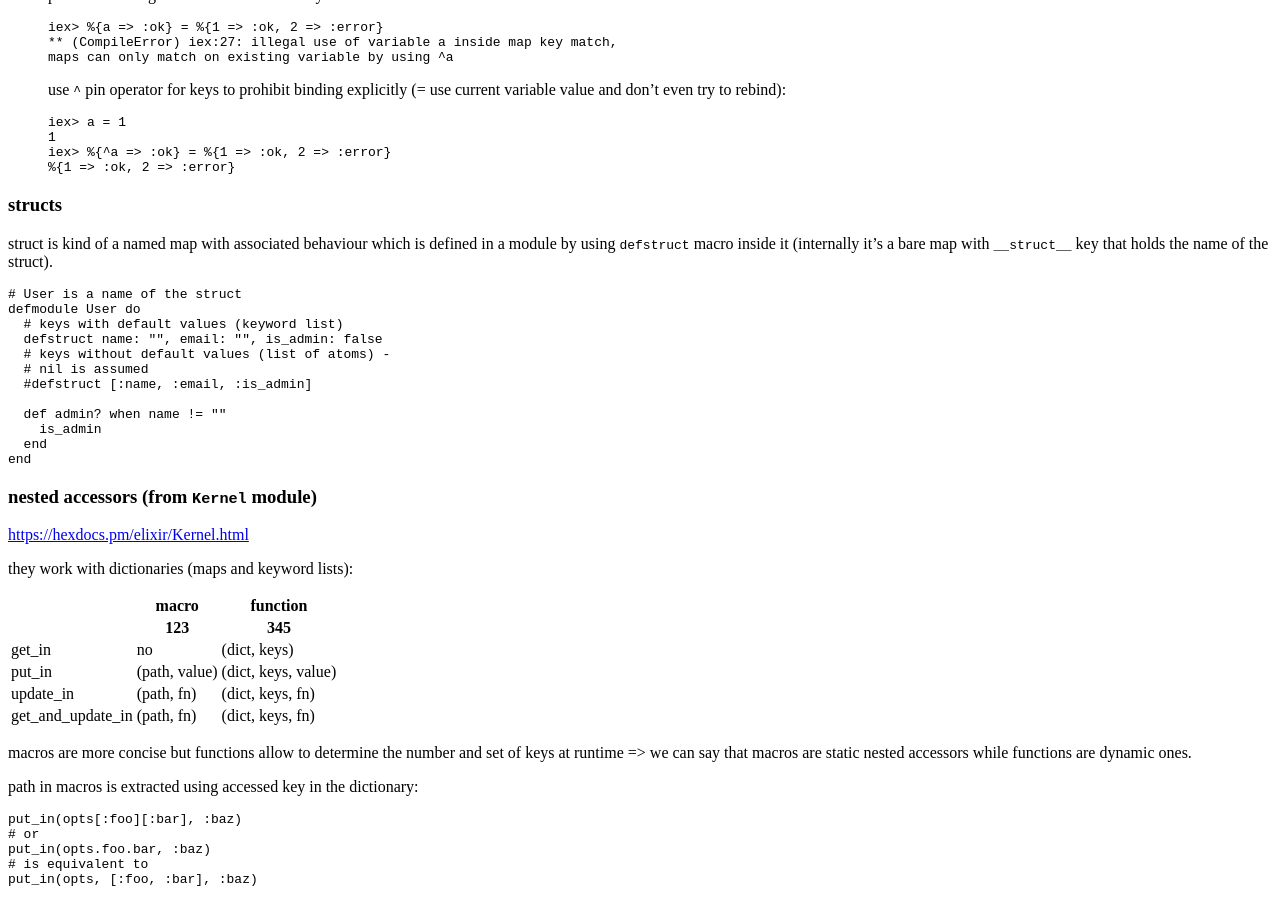
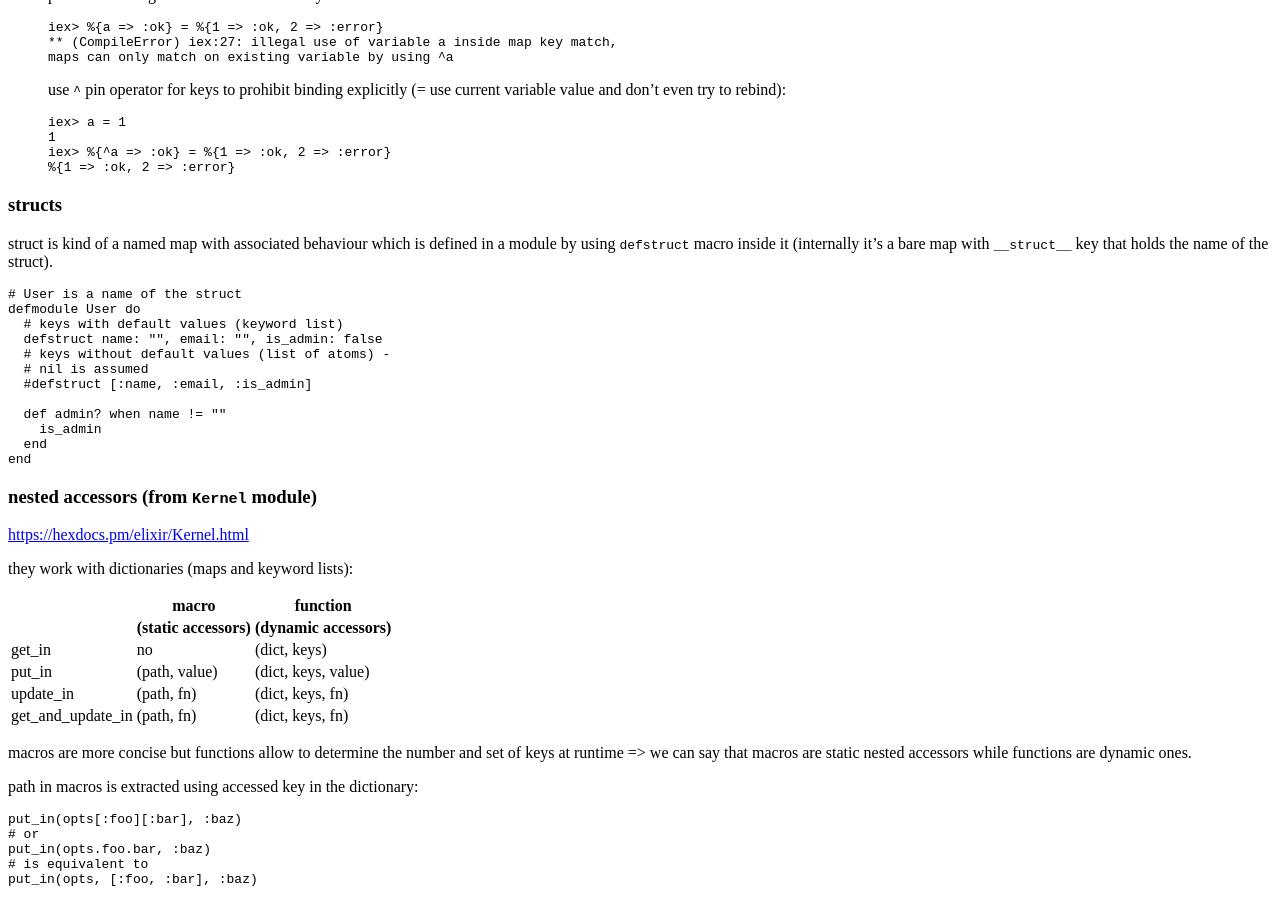
Before and after one commit to tap349/tap349.github.io, a Jekyll site: the page built from _posts/2016-12-31-elixir-notes.md, in a window 1280 px wide and 900 px high, scrolled down 7307 px. Built offline with Jekyll 4.4.1, drawn with Linux system fonts in a browser that asks for light colours.

Commit message:
update 2017-01-06_02:33:37

```diff
--- a/_posts/2016-12-31-elixir-notes.md
+++ b/_posts/2016-12-31-elixir-notes.md
@@ -529,7 +529,7 @@ end
 they work with dictionaries (maps and keyword lists):
 
 |                   | macro                    | function            |
-|                   | 123                    | 345            |
+|                   | (static accessors)       | (dynamic accessors) |
 |-------------------|--------------------------|---------------------|
 | get_in            | no                       | (dict, keys)        |
 | put_in            | (path, value)            | (dict, keys, value) |
```
